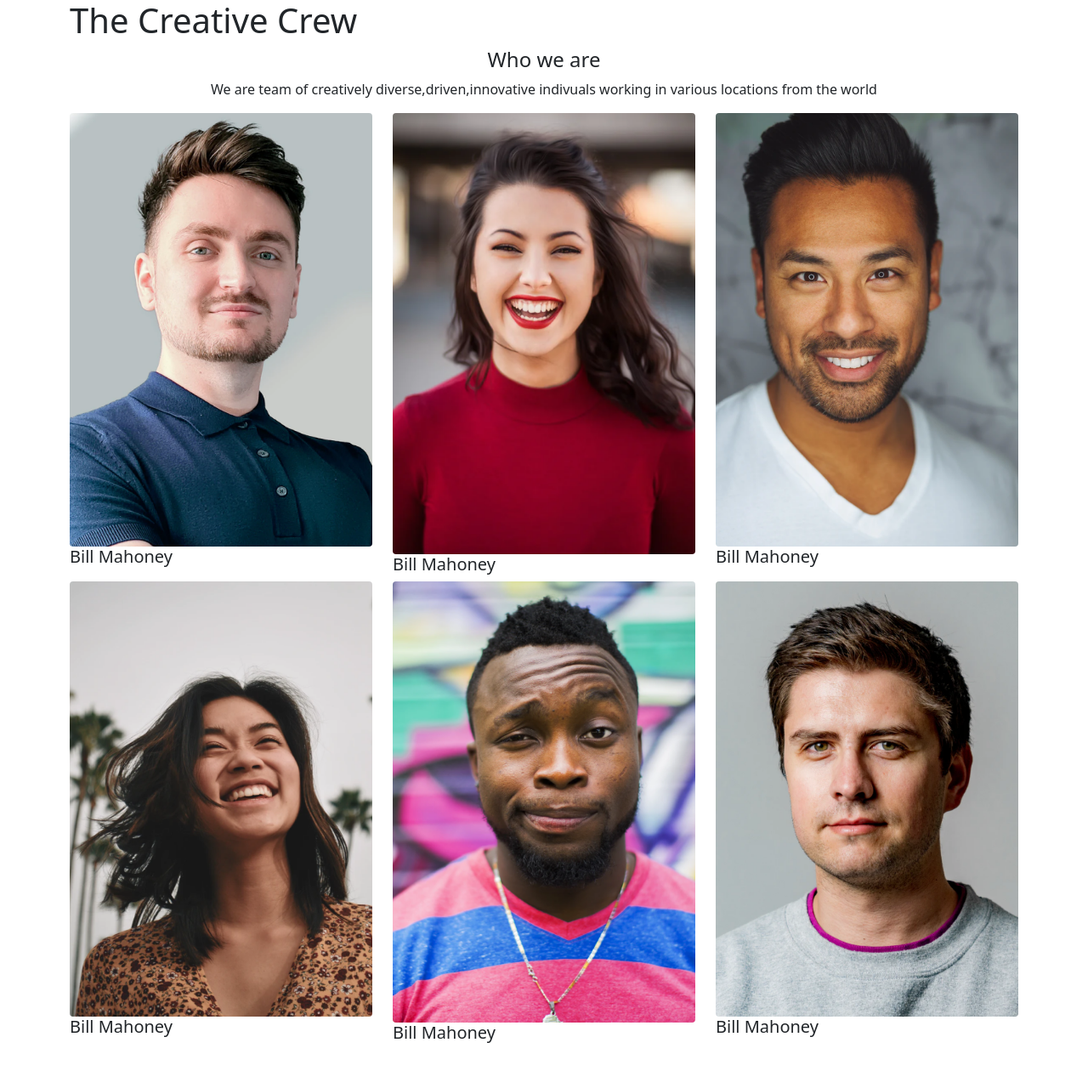
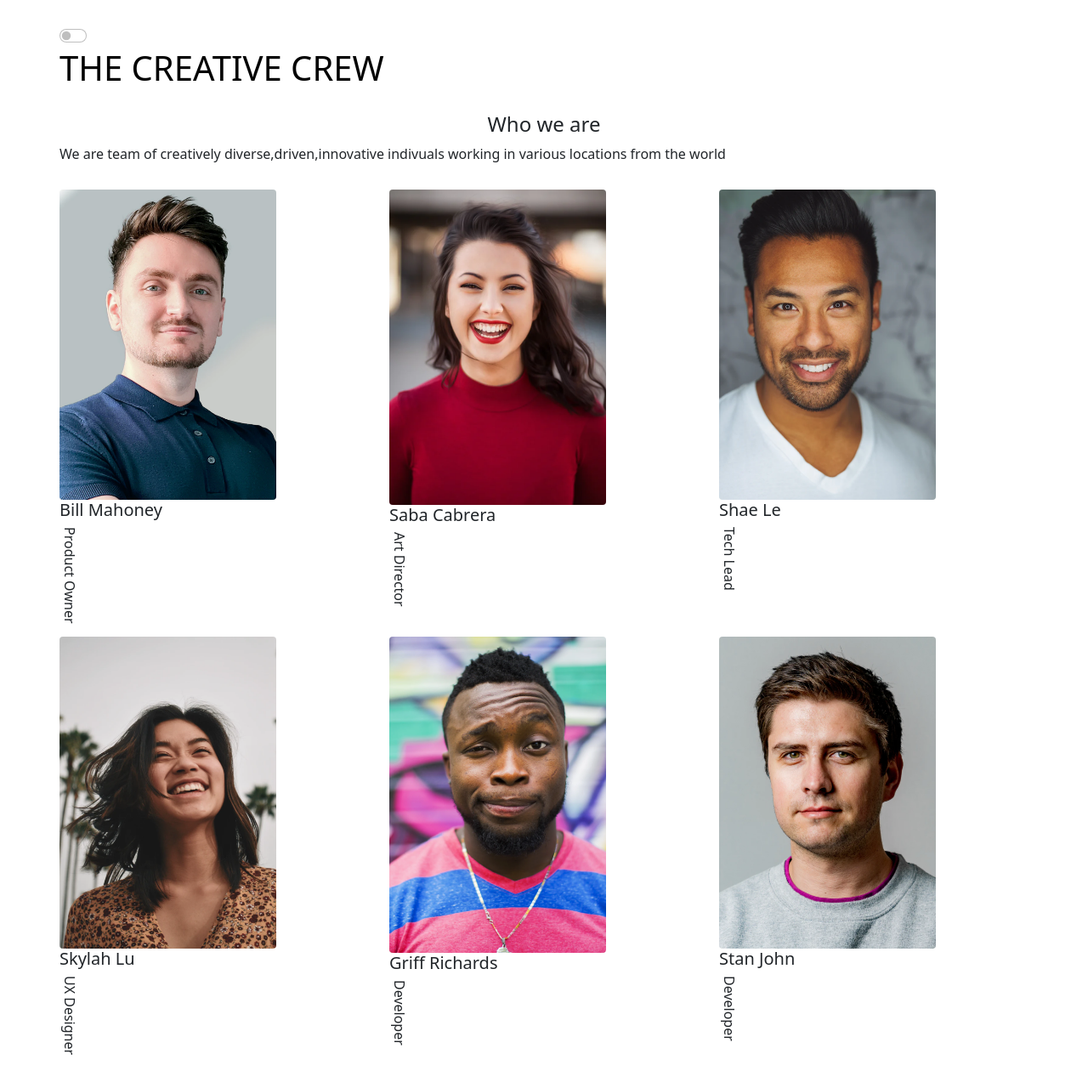
Before and after one commit to sofiadurkan1/Team_Members_Page, a plain HTML site: page index.html in a window 1280 px wide. Shown: the whole page at 85% size. Before the commit the page ends 1235 px from the top, so only its background shows below. Drawn offline with nearby package versions, Linux system fonts and the light colour scheme.

Commit message:
css added

```diff
--- a/index.html
+++ b/index.html
@@ -6,52 +6,72 @@
     <meta name="viewport" content="width=device-width, initial-scale=1.0">
     <title>Document</title>
     <link href="https://cdn.jsdelivr.net/npm/bootstrap@5.1.0/dist/css/bootstrap.min.css" rel="stylesheet" integrity="sha384-KyZXEAg3QhqLMpG8r+8fhAXLRk2vvoC2f3B09zVXn8CA5QIVfZOJ3BCsw2P0p/We" crossorigin="anonymous">
+    <link rel="stylesheet" href="style.css">
+    <!-- <script src="dark-mode-switch.min.js"></script> -->
 </head>
 <body>
 
     <div class="container">
-        <div class="title">
-            <h1 class="text">The Creative Crew</h1>
-            <h4 class="text-center">Who we are</h4>
-            <p class="text-center">We are team of creatively diverse,driven,innovative indivuals working in various locations from the world</p>
+        <div class="form-check form-switch">
+            <input type="checkbox" class="form-check-input" id="darkSwitch" >
+            <label for="darkSwitch" class="custom-control-label"></label>
+        </div>
+
+
+
+        <div class="cards">
+            <div class="header">
+            <h1 >The Creative Crew</h1>
+        </div>
+        <div class="header-right">
+            <h4 class="text-sm-center">Who we are</h4>
+            <p class="text-break">We are team of creatively diverse,driven,innovative indivuals working in various locations from the world</p>
+        </div>
         </div>
         <div class="row">
             <div class="col-lg-4 col-md-4 col-sm-4 col-12">
-                <img src="./images/photo1.png" class="img-fluid z-depth-4 rounded  " alt="">
+                <img src="./images/photo1.png" class="img-fluid  rounded  " alt="">
                 <h5>Bill Mahoney</h5>
+                <p class="title">Product Owner</p>
 
             </div>
             <div class="col-lg-4 col-md-4 col-sm-4 col-12">
-                <img src="./images/photo2.png"  class="img-fluid z-depth-4 rounded" alt="">
-                <h5>Bill Mahoney</h5>
+                <img src="./images/photo2.png"  class="img-fluid  rounded" alt="">
+                <h5>Saba Cabrera</h5>
+                <p class="title">Art Director</p>
 
 
             </div>
             <div class="col-lg-4 col-md-4 col-sm-4 col-12">
-                <img src="./images/photo3.png" class="img-fluid rounded" alt="">
-                <h5>Bill Mahoney</h5>
+                <img src="./images/photo3.png" class="img-fluid  rounded " alt="">
+                <h5>Shae Le</h5>
+                <p class="title">Tech Lead</p>
 
 
             </div>
 
             <div class="col-lg-4 col-md-4 col-sm-4 col-12">
-                <img src="./images/photo4.png" class="img-fluid rounded" alt="">
-                <h5>Bill Mahoney</h5>
+                <img src="./images/photo4.png" class="img-fluid  rounded " alt="">
+                <h5>Skylah Lu</h5>
+                <p class="title">UX Designer</p>
+
 
 
             </div>
 
             <div class="col-lg-4 col-md-4 col-sm-4 col-12">
-                <img src="./images/photo5.png" class="img-fluid rounded"  alt="">
-                <h5>Bill Mahoney</h5>
+                <img src="./images/photo5.png" class="img-fluid  rounded "  alt="">
+                <h5>Griff Richards</h5>
+                <p class="title">Developer</p>
 
 
             </div>
 
 
             <div class="col-lg-4 col-md-4 col-sm-4 col-12">
-                <img src="./images/photo6.png" class="img-fluid rounded" alt="">
-                <h5>Bill Mahoney</h5>
+                <img src="./images/photo6.png" class="img-fluid  rounded " alt="">
+                <h5>Stan John</h5>
+                <p class="title">Developer</p>
 
 
             </div>
--- a/style.css
+++ b/style.css
@@ -0,0 +1,53 @@
+*{
+    margin:0;
+    padding: 0;
+    box-sizing: border-box;
+}
+[data-theme="dark"] {
+    background-color: #111 !important;
+    color: #eee;
+  }
+
+  #lightSwitch {
+    transform: scale(1.2);
+  }
+
+
+
+
+.container{
+    padding:30px 0;
+}
+
+.cards{
+    margin-bottom:30px;
+
+}
+
+.cards .header{
+   font-size: 32px;
+   color: black;
+   text-transform: uppercase;
+   font-weight:700;
+   position: relative;
+   padding-bottom: 20px;
+
+
+}
+img{
+    width:70%;
+    height:70%;
+
+}
+
+
+
+.title{
+    writing-mode: vertical-rl;
+    text-align: center;
+
+
+
+
+
+}
```
